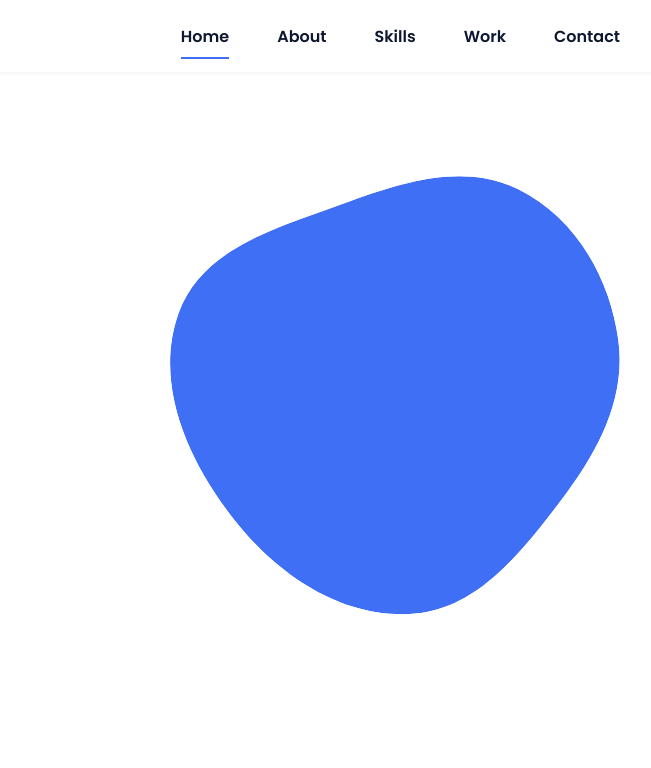
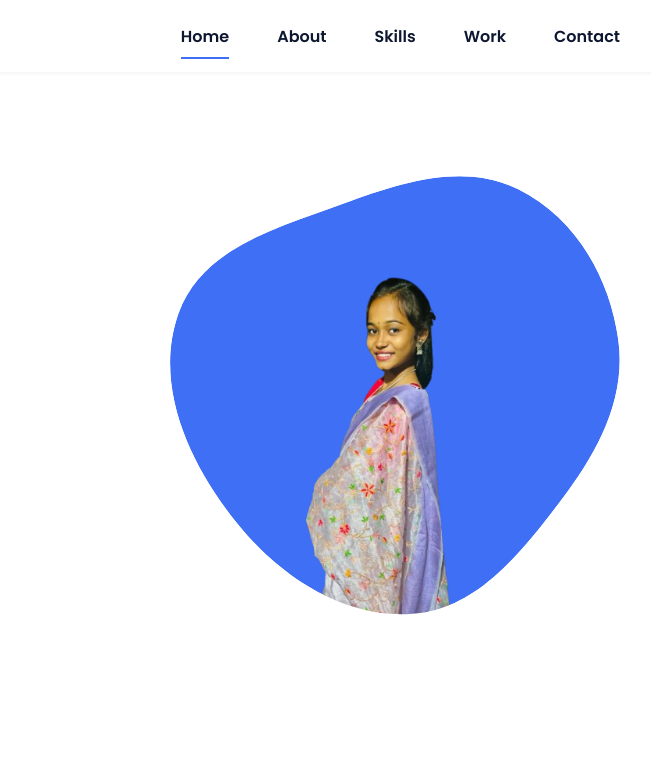
Before and after one commit to Anushka-1411/myfirstrepo, a plain HTML site: page portfolio-responsive-complete/index.html in a window 1280 px wide. Shown: the top 768 px of the page, 532-1183 px from the left. Drawn offline with nearby package versions, Linux system fonts and the light colour scheme; files that its build step writes are made by us from their sources; files whose address does not match are found by name.

Commit message:
change image

```diff
--- a/portfolio-responsive-complete/index.html
+++ b/portfolio-responsive-complete/index.html
@@ -57,7 +57,7 @@
                         </mask>
                         <g mask="url(#mask0)">
                             <path d="M9.19024 145.964C34.0253 76.5814 114.865 54.7299 184.111 29.4823C245.804 6.98884 311.86 -14.9503 370.735 14.143C431.207 44.026 467.948 107.508 477.191 174.311C485.897 237.229 454.931 294.377 416.506 344.954C373.74 401.245 326.068 462.801 255.442 466.189C179.416 469.835 111.552 422.137 65.1576 361.805C17.4835 299.81 -17.1617 219.583 9.19024 145.964Z"/>
-                            <image class="home__blob-img" x="50" y="60" href="assets/img/perfil.png"/>
+                            <image class="home__blob-img" x="50" y="60" href="/IMG-20241002-WA0011-removebg-preview.png"/>
                         </g>
                     </svg>
                 </div>
```
Also changed, not shown: IMG-20241002-WA0011-removebg-preview.png (added).
